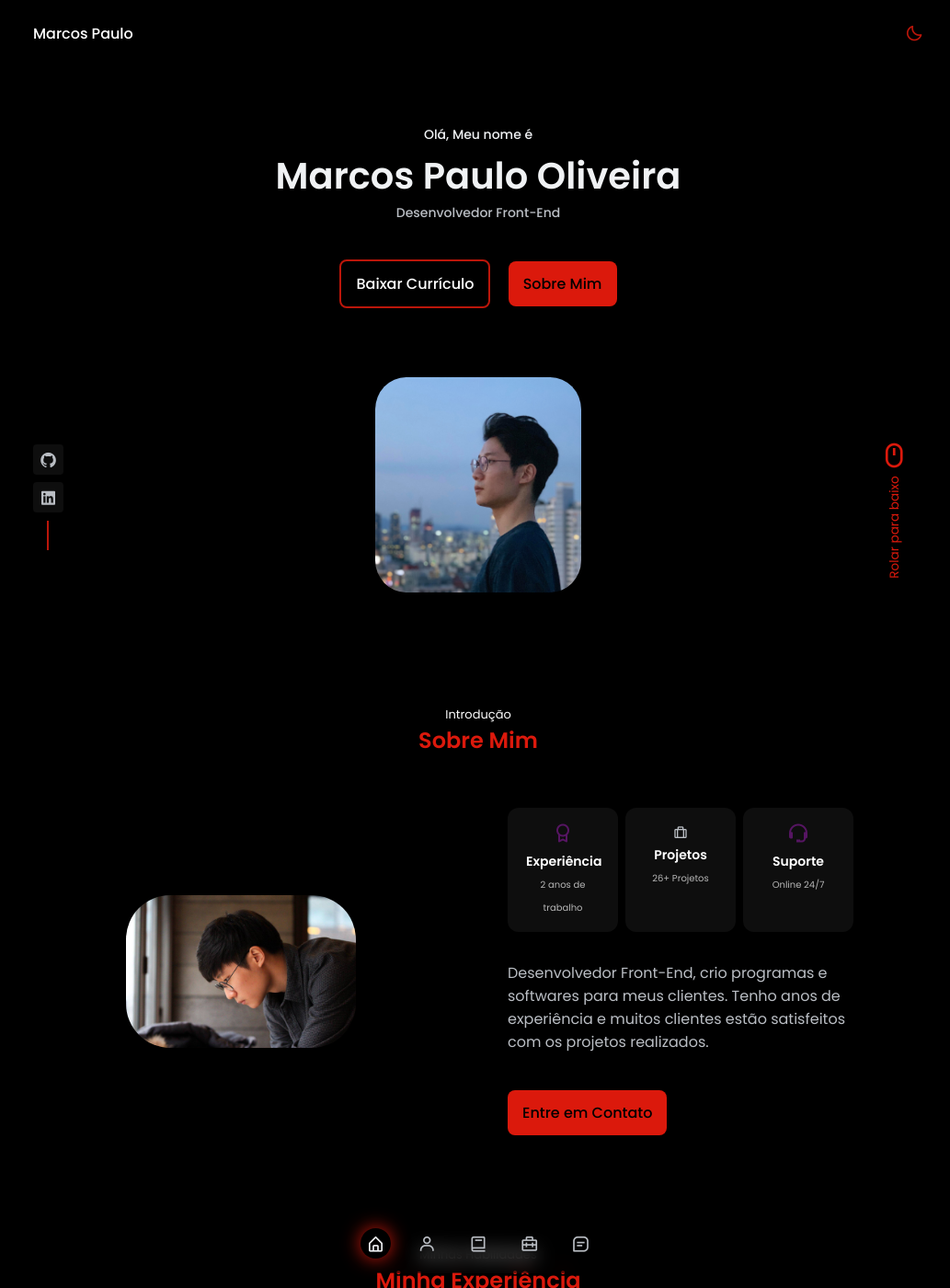
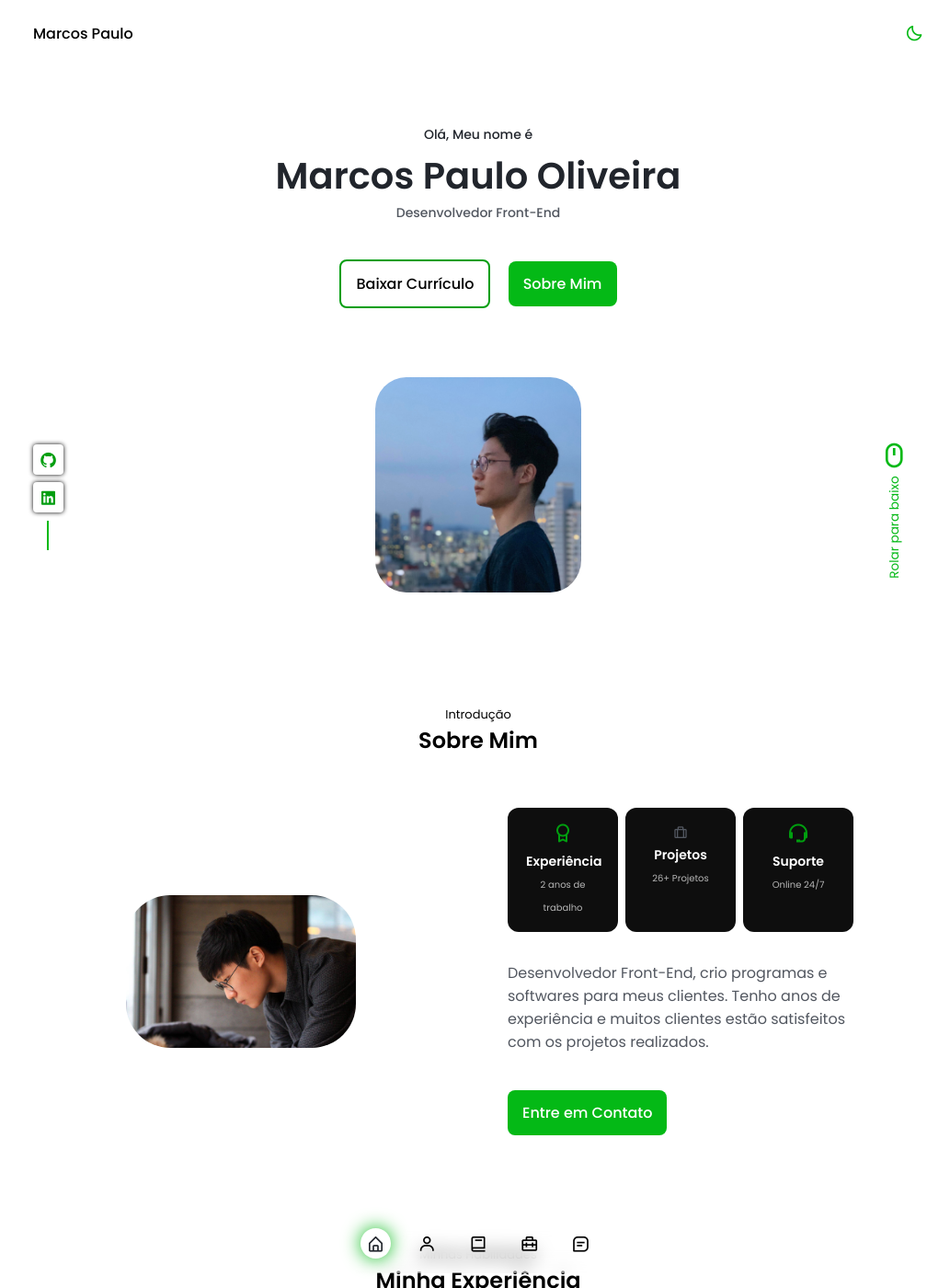
Before and after one commit to Marcospaulogfk/portfolio1, a Jekyll site: the page site/index.html, which Jekyll copies as it is, in a window 1280 px wide and 1400 px high. Shown: the whole window at 92% size, without its empty margins (120-1153 px from the left). Built offline with Jekyll 4.4.1, drawn with Linux system fonts in a browser that asks for light colours; nearby versions of some CDN libraries.

Commit message:
Atualização

```diff
--- a/site/css/styles.css
+++ b/site/css/styles.css
@@ -28,36 +28,37 @@
 
   --first-color: hsl(var(--first-hue), var(--sat), var(--lig));
   --first-color-alt: hsl(var(--first-hue), var(--sat), 71%); /* -4% */
-  --title-color: hsl(var(--second-hue), 15%, 95%);
-  --text-color: hsl(var(--second-hue), 8%, 75%);
+  --title-color:  hsl(var(--second-hue), 15%, 15%);
+  --text-color:  hsl(var(--second-hue), 8%, 35%);
   --text-color-light: hsl(var(--second-hue), 4%, 55%);
   --body-color: hsl(var(--second-hue), 48%, 8%);
   --container-color: hsl(var(--second-hue), 32%, 12%);
-  --red-color: #BB160A;
-  --black-color: #000;
-  --white-color: #fff;
+  --red-color: #04b916;
+  --black-color: #fff;
+  --white-color: #000;
   --caixa-color: #0e0e0e;
-  --cor-cabecalho: #fff;
-  --icon-background: #0e0e0e;
+  --cor-cabecalho: #000;
+  --icon-background: #fff;
   --footer-color: #131313;
-  --button-main-color: #DB190C;
+  --button-main-color: #04b916;
   --sun-color: #F6DD00;
   --background-color-blue: #3AE8FF;
-  --check-icon: #561562;
-  --button-hover: #DB190C;
-  --red-color-border: #BB160A;
+  --check-icon: #009e0f;
+  --button-hover: #009e0f;
+  --red-color-border: #009e0f;
   --box-shawdow: #000;
-  --moon-color: #BB160A;
-  --skills-name-color: #fff;
-  --skills-box-color: #0e0e0e;
-  --title-red-color: #DB190C;
-  --contact-button: #DB190C;
-  --home-social: #BB160A;
-  --services-button: #BB160A;
-  --services__modal-title: #BB160A;
-  --caixa-color-2: #0e0e0e;
+  --moon-color: #04b916;
+  --skills-name-color: #0e0e0e;
+  --skills-box-color: #fff;
+  --title-red-color: #000;
+  --contact-button: #04b916;
+  --home-social: #04b916;
+  --services-button: #04b916;
+  --services__modal-title: #000;
+  --caixa-color-2: #fff;
   --caixa-color-3: #0e0e0e;
-  --services-title: #fff;
+  --services-title: #0e0e0e;
+  --icon-white: #009e0f;
 
 
   /*========== Font and typography ==========*/
@@ -155,28 +156,28 @@ img {
 
 /*========== Variables Dark theme ==========*/
 body.light-theme{
-  --title-color: hsl(var(--second-hue), 15%, 15%);
-  --text-color: hsl(var(--second-hue), 8%, 35%);
-  --black-color: #fff;
-  --white-color: #000;
-  --button-main-color: #04b916;
-  --button-hover: #04b916;
-  --red-color-border: #04b916;
+  --title-color: hsl(var(--second-hue), 15%, 95%);
+  --text-color: hsl(var(--second-hue), 8%, 75%);;
+  --black-color: #000;
+  --white-color: #fff;
+  --button-main-color: #BB160A;
+  --button-hover: #DB190C;
+  --red-color-border: #BB160A;
   --moon-color: var(--sun-color);
-  --skills-name-color: #000;
-  --skills-box-color: #fff;
-  --check-icon: #009e0f;
-  --title-red-color: #000;
-  --contact-button: #04b916;
+  --skills-name-color: #fff;
+  --skills-box-color: #0e0e0e;
+  --check-icon: #561562;
+  --title-red-color: #fff;
+  --contact-button: #BB160A;
   --cor-cabecalho: #000;
-  --icon-background: #fff;
-  --icon-white: #009e0f;
+  --icon-background: #0e0e0e;
+  --icon-white: #BB160A;
   --home-social: #000;
-  --services-button: #009e0f;
-  --services-title: rgb(22, 22, 22);
-  --services__modal-title: #000;
-  --caixa-color-2: #fff;
-  --caixa-color-3: #000;
+  --services-button: #BB160A;
+  --services-title: #fff;
+  --services__modal-title: #fff;
+  --caixa-color-2: #0e0e0e;
+  --caixa-color-3: #0e0e0e;
 }
 
 /*==========
@@ -260,7 +261,7 @@ body.light-theme{
 .nav__menu{
   position: fixed;
   bottom: 1rem;
-  background-color: 	#000000 32%, 16%, .8;
+  background-color: 	#000 32%, 16%, .8;
   width: 90%;
   border-radius: 4rem;
   padding: 1rem 2.25rem;
@@ -274,7 +275,7 @@ body.light-theme{
 }
 
 .nav__link{
-  color: var(--text-color);
+  color: #000;
   font-size: 1.25rem;
   padding: .4rem;
   display: flex;
@@ -285,7 +286,7 @@ body.light-theme{
 .active-link{
   background: linear-gradient(180deg,
   var(--button-main-color) 32% 16% .8,
-  #000000;
+  #000;
             );
   box-shadow: 0 0 20px var(--button-main-color);
   color: var(--title-color);
@@ -376,6 +377,7 @@ section .card .image img{
 .home__social-link{
   width: max-content;
   background-color: var(--icon-background);
+  box-shadow: 0 0 5px var(--box-shawdow);
   color: var(--icon-white);
   padding: .25rem;
   border-radius: .25rem;
@@ -664,7 +666,7 @@ section .card .image img{
 }
 
 .link__pagina{
-  color: #04b916;
+  color: var(--button-main-color);
 }
 
 .work__filters{
@@ -1294,3 +1296,7 @@ section .card .image img{
     border-radius: .5rem;
   }
 }
+
+.separar__espaco{
+  margin-top: 5rem;
+}
--- a/site/index.html
+++ b/site/index.html
@@ -295,8 +295,11 @@
 
             <!--=============== SERVICES ===============-->
             <section class="services__section">
-                <span class="section__subtitle">Meus Serviços</span>
+                <div class="separar__espaco">
+                    <span class="section__subtitle">Meus Serviços</span>
                 <h2 class="section__title">O que eu ofereço</h2>
+                </div>
+
 
                 <div class="services__container container grid">
                     <div class="services__card">
@@ -505,6 +508,15 @@
                                         </a>
                                     </li>
 
+                                    <li class="paginas__modal-item">
+                                        <i class='bx bx-laptop laptop__icon'></i>
+                                        <p class="titulo__pagina">Aue Arquitetura</p>
+
+                                        <a href="https://aue.arq.br/" target="_blank" class="link__pagina">
+                                            Visualizar <i class='bx bx-chevrons-right link__icon'></i>
+                                        </a>
+                                    </li>
+
 
                                     <li class="paginas__modal-item">
                                         <i class='bx bx-laptop laptop__icon'></i>
@@ -562,6 +574,42 @@
                                 </p>
 
                                 <ul>
+
+                                    <li class="paginas__modal-item">
+                                        <i class='bx bx-laptop laptop__icon'></i>
+                                        <p class="titulo__pagina">Ganhando com Insta</p>
+
+                                        <a href="https://gciferramenta.fun/pv/" target="_blank" class="link__pagina">
+                                            Visualizar <i class='bx bx-chevrons-right link__icon'></i>
+                                        </a>
+                                    </li>
+
+                                    <li class="paginas__modal-item">
+                                        <i class='bx bx-laptop laptop__icon'></i>
+                                        <p class="titulo__pagina">Rifando Net</p>
+
+                                        <a href="https://rifando.net/" target="_blank" class="link__pagina">
+                                            Visualizar <i class='bx bx-chevrons-right link__icon'></i>
+                                        </a>
+                                    </li>
+
+                                    <li class="paginas__modal-item">
+                                        <i class='bx bx-laptop laptop__icon'></i>
+                                        <p class="titulo__pagina">Virtual Bot</p>
+
+                                        <a href="https://virtuabot.com.br/" target="_blank" class="link__pagina">
+                                            Visualizar <i class='bx bx-chevrons-right link__icon'></i>
+                                        </a>
+                                    </li>
+
+                                    <li class="paginas__modal-item">
+                                        <i class='bx bx-laptop laptop__icon'></i>
+                                        <p class="titulo__pagina">Maquinas de Links</p>
+
+                                        <a href="https://www.produtodourado.com/mql" target="_blank" class="link__pagina">
+                                            Visualizar <i class='bx bx-chevrons-right link__icon'></i>
+                                        </a>
+                                    </li>
 
                                     <li class="paginas__modal-item">
                                         <i class='bx bx-laptop laptop__icon'></i>
```
